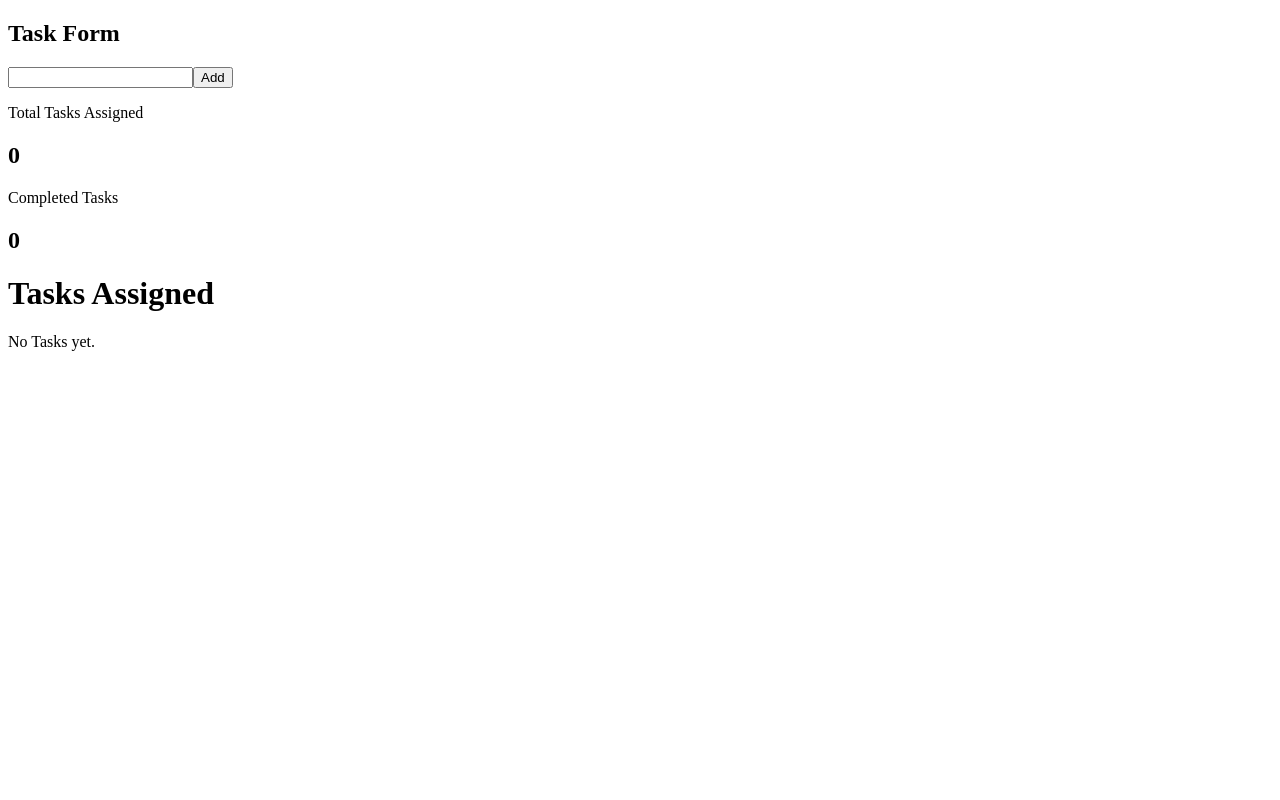
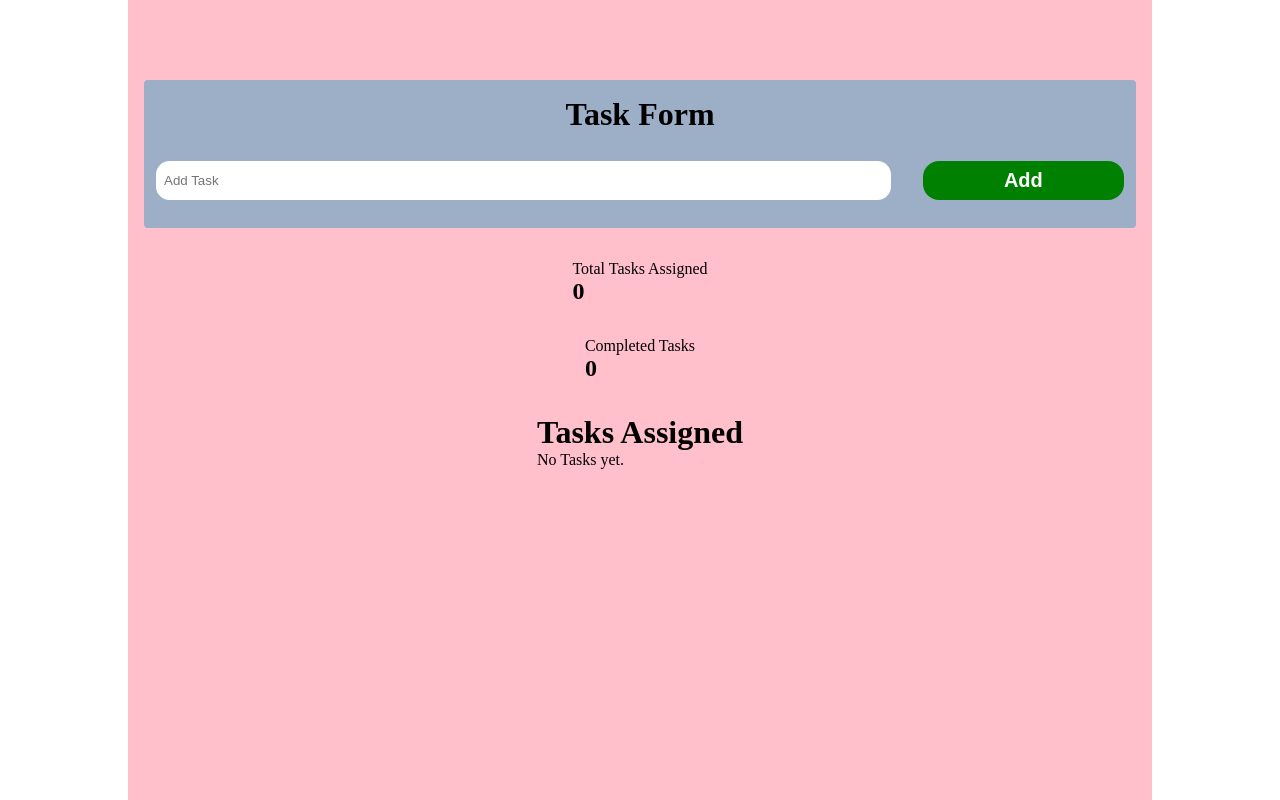
Before and after one commit to Saron-A/nexus_dynamic_task_manager, a React (Vite) app: page / in a window 1280 px wide. Built offline with nearby package versions, Linux system fonts and the light colour scheme.

Commit message:
Add CSS to the whole page and to the taskForm component.

```diff
--- a/src/App.css
+++ b/src/App.css
@@ -1,184 +1,18 @@
-.counter {
-  font-size: 16px;
-  padding: 5px 10px;
-  border-radius: 5px;
-  color: var(--accent);
-  background: var(--accent-bg);
-  border: 2px solid transparent;
-  transition: border-color 0.3s;
-  margin-bottom: 24px;
-
-  &:hover {
-    border-color: var(--accent-border);
-  }
-  &:focus-visible {
-    outline: 2px solid var(--accent);
-    outline-offset: 2px;
-  }
+* {
+  margin: 0;
+  padding: 0;
+  box-sizing: border-box;
 }
 
-.hero {
-  position: relative;
-
-  .base,
-  .framework,
-  .vite {
-    inset-inline: 0;
-    margin: 0 auto;
-  }
-
-  .base {
-    width: 170px;
-    position: relative;
-    z-index: 0;
-  }
-
-  .framework,
-  .vite {
-    position: absolute;
-  }
-
-  .framework {
-    z-index: 1;
-    top: 34px;
-    height: 28px;
-    transform: perspective(2000px) rotateZ(300deg) rotateX(44deg) rotateY(39deg)
-      scale(1.4);
-  }
-
-  .vite {
-    z-index: 0;
-    top: 107px;
-    height: 26px;
-    width: auto;
-    transform: perspective(2000px) rotateZ(300deg) rotateX(40deg) rotateY(39deg)
-      scale(0.8);
-  }
-}
-
-#center {
+.container {
   display: flex;
   flex-direction: column;
-  gap: 25px;
-  place-content: center;
-  place-items: center;
-  flex-grow: 1;
-
-  @media (max-width: 1024px) {
-    padding: 32px 20px 24px;
-    gap: 18px;
-  }
+  width: 80vw;
+  gap: 2rem;
+  background-color: pink;
+  height: 100vh;
+  max-height: 100%;
+  align-items: center;
+  padding: 5rem 1rem;
+  justify-self: center;
 }
-
-#next-steps {
-  display: flex;
-  border-top: 1px solid var(--border);
-  text-align: left;
-
-  & > div {
-    flex: 1 1 0;
-    padding: 32px;
-    @media (max-width: 1024px) {
-      padding: 24px 20px;
-    }
-  }
-
-  .icon {
-    margin-bottom: 16px;
-    width: 22px;
-    height: 22px;
-  }
-
-  @media (max-width: 1024px) {
-    flex-direction: column;
-    text-align: center;
-  }
-}
-
-#docs {
-  border-right: 1px solid var(--border);
-
-  @media (max-width: 1024px) {
-    border-right: none;
-    border-bottom: 1px solid var(--border);
-  }
-}
-
-#next-steps ul {
-  list-style: none;
-  padding: 0;
-  display: flex;
-  gap: 8px;
-  margin: 32px 0 0;
-
-  .logo {
-    height: 18px;
-  }
-
-  a {
-    color: var(--text-h);
-    font-size: 16px;
-    border-radius: 6px;
-    background: var(--social-bg);
-    display: flex;
-    padding: 6px 12px;
-    align-items: center;
-    gap: 8px;
-    text-decoration: none;
-    transition: box-shadow 0.3s;
-
-    &:hover {
-      box-shadow: var(--shadow);
-    }
-    .button-icon {
-      height: 18px;
-      width: 18px;
-    }
-  }
-
-  @media (max-width: 1024px) {
-    margin-top: 20px;
-    flex-wrap: wrap;
-    justify-content: center;
-
-    li {
-      flex: 1 1 calc(50% - 8px);
-    }
-
-    a {
-      width: 100%;
-      justify-content: center;
-      box-sizing: border-box;
-    }
-  }
-}
-
-#spacer {
-  height: 88px;
-  border-top: 1px solid var(--border);
-  @media (max-width: 1024px) {
-    height: 48px;
-  }
-}
-
-.ticks {
-  position: relative;
-  width: 100%;
-
-  &::before,
-  &::after {
-    content: '';
-    position: absolute;
-    top: -4.5px;
-    border: 5px solid transparent;
-  }
-
-  &::before {
-    left: 0;
-    border-left-color: var(--border);
-  }
-  &::after {
-    right: 0;
-    border-right-color: var(--border);
-  }
-}
--- a/src/App.jsx
+++ b/src/App.jsx
@@ -3,17 +3,18 @@ import TaskForm from "./components/TaskForm";
 import TaskList from "./components/TaskList";
 import TaskFilter from "./components/TaskFilter";
 import TaskStatistics from "./components/TaskStatistics";
+import "../src/App.css";
 
 const App = () => {
   // make this an array of tasks
   const [tasks, setTasks] = useState([]);
   return (
-    <>
+    <div className="container">
       <TaskForm tasks={tasks} setTasks={setTasks} />
       <TaskStatistics tasks={tasks} setTasks={setTasks} />
       <TaskFilter tasks={tasks} setTasks={setTasks} />
       <TaskList tasks={tasks} setTasks={setTasks} />
-    </>
+    </div>
   );
 };
 
--- a/src/components/TaskForm.jsx
+++ b/src/components/TaskForm.jsx
@@ -1,4 +1,5 @@
 import { useState } from "react";
+import "../styles/taskForm.css";
 
 const TaskForm = ({ tasks, setTasks }) => {
   const [newTask, setNewTask] = useState({
@@ -26,13 +27,14 @@ const TaskForm = ({ tasks, setTasks }) => {
   };
   console.log("tasks: ", tasks);
   return (
-    <div>
+    <div className="sub-container">
       <h2>Task Form</h2>
       <form action="" onSubmit={(e) => handleSubmit(e)}>
         <input
           type="text"
           id="newTask"
           name="newTask"
+          placeholder="Add Task"
           value={newTask.name}
           onChange={(e) => setNewTask({ ...newTask, name: e.target.value })}
         />
--- /dev/null
+++ b/src/styles/taskForm.css
@@ -0,0 +1,45 @@
+* {
+  margin: 0;
+  padding: 0;
+  box-sizing: border-box;
+}
+
+.sub-container {
+  display: flex;
+  flex-direction: column;
+  background-color: rgb(157, 174, 199);
+  gap: 1rem;
+  padding: 1rem 0.25rem;
+  width: 100%;
+  border-radius: 0.25rem;
+}
+
+.sub-container h2 {
+  align-self: center;
+  font-size: xx-large;
+}
+
+.sub-container form {
+  display: flex;
+  justify-content: space-between;
+  padding: 0.75rem 0.5rem;
+  gap: 2rem;
+}
+
+.sub-container form input {
+  flex: 1.25;
+  padding: 0.75rem 0.5rem;
+  border-radius: 0.85rem;
+  border: none;
+}
+
+.sub-container form button {
+  flex: 0.35;
+  background-color: green;
+  color: white;
+  border-radius: 1rem;
+  border: none;
+  font-size: 1.25rem;
+  font-weight: bold;
+  padding: 0.25 0.5rem;
+}
```
